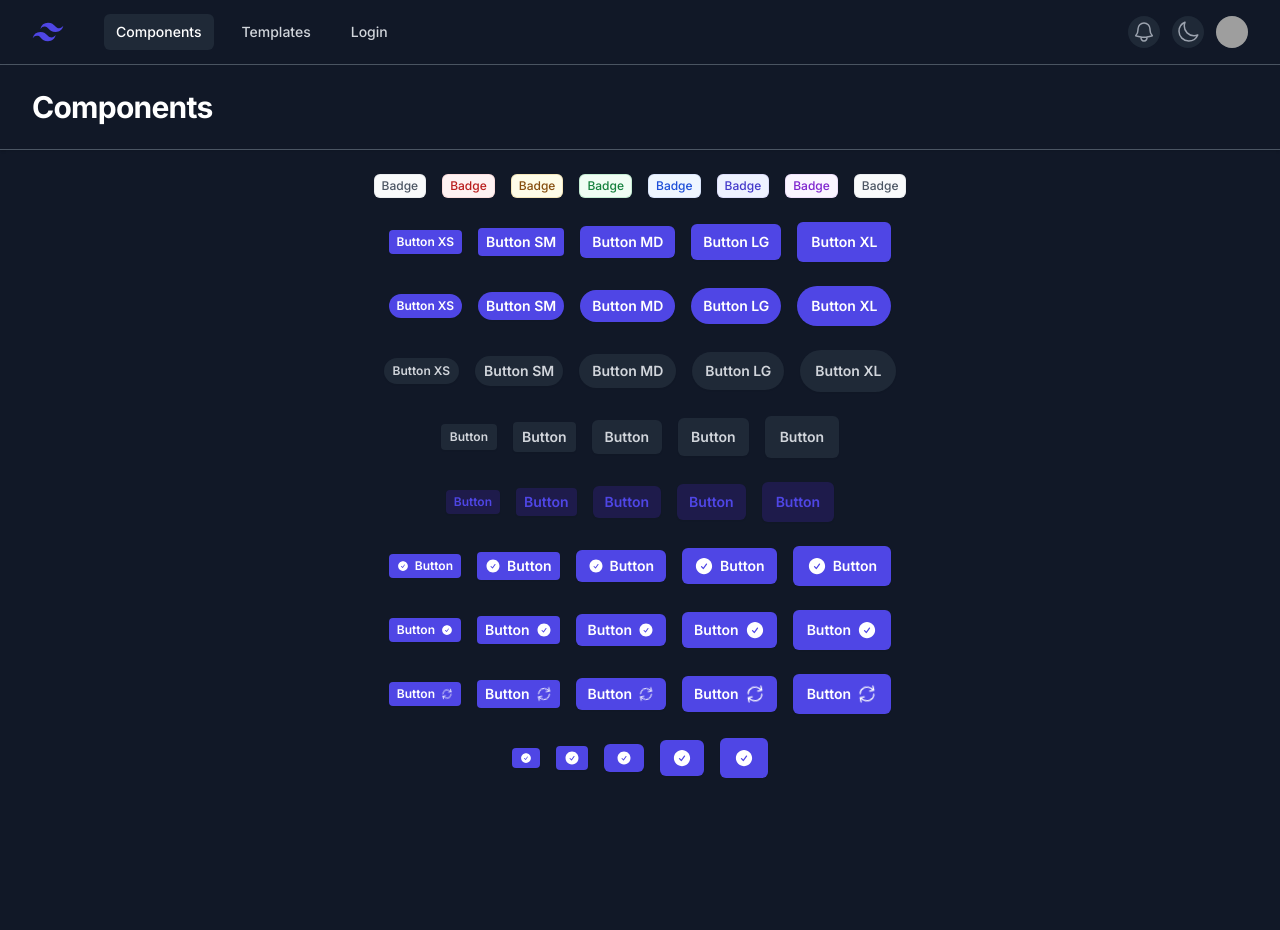
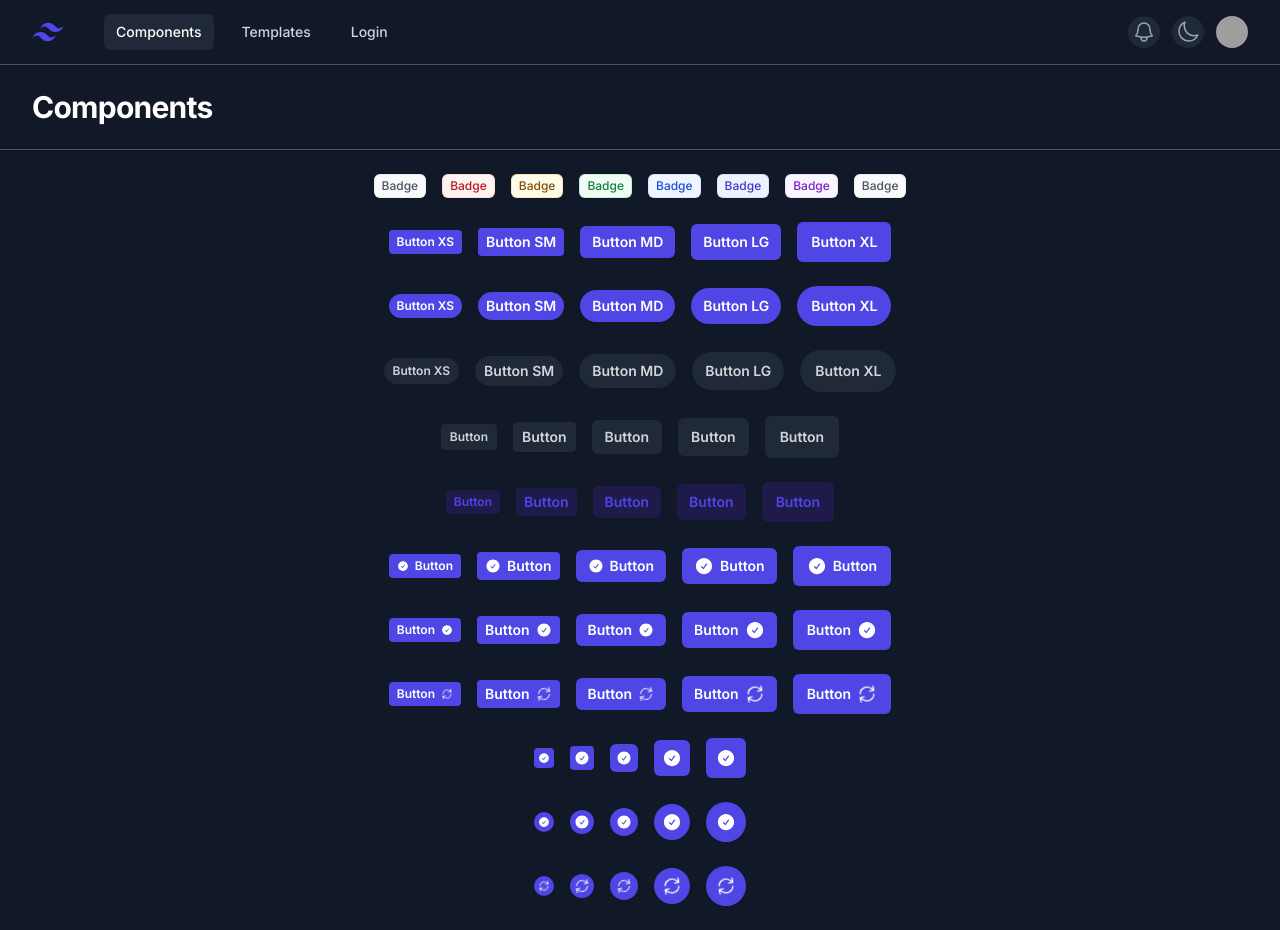
Before and after one commit to Darmanbek/tailwind-ui, a React (Vite) app: page / in a window 1280 px wide. Before the commit the page ends 802 px from the top, so only its background shows below. Built offline with nearby package versions, Linux system fonts and the light colour scheme; grey boxes are pictures that could not be loaded.

Commit message:
Update Button variants 2.1

```diff
--- a/src/pages/home/ui/buttons.tsx
+++ b/src/pages/home/ui/buttons.tsx
@@ -148,6 +148,65 @@ const Buttons: FC = () => {
 				<Button size={"lg"} leadingIcon={<CheckCircleIcon />} />
 				<Button size={"xl"} leadingIcon={<CheckCircleIcon />} />
 			</div>
+			<div className={"flex gap-4 justify-center items-center"}>
+				<Button
+					size={"xs"}
+					shape={"circle"}
+					leadingIcon={<CheckCircleIcon />}
+				/>
+				<Button
+					size={"sm"}
+					shape={"circle"}
+					leadingIcon={<CheckCircleIcon />}
+				/>
+				<Button
+					size={"md"}
+					shape={"circle"}
+					leadingIcon={<CheckCircleIcon />}
+				/>
+				<Button
+					size={"lg"}
+					shape={"circle"}
+					leadingIcon={<CheckCircleIcon />}
+				/>
+				<Button
+					size={"xl"}
+					shape={"circle"}
+					leadingIcon={<CheckCircleIcon />}
+				/>
+			</div>
+			<div className={"flex gap-4 justify-center items-center"}>
+				<Button
+					size={"xs"}
+					shape={"circle"}
+					loading={true}
+					leadingIcon={<CheckCircleIcon />}
+				/>
+				<Button
+					size={"sm"}
+					shape={"circle"}
+					loading={true}
+					leadingIcon={<CheckCircleIcon />}
+				/>
+				<Button
+					size={"md"}
+					shape={"circle"}
+					loading={true}
+					leadingIcon={<CheckCircleIcon />}
+				/>
+				<Button
+					size={"lg"}
+					shape={"circle"}
+					loading={true}
+					leadingIcon={<CheckCircleIcon />}
+				/>
+				<Button
+					size={"xl"}
+					shape={"circle"}
+					loading={true}
+					leadingIcon={<CheckCircleIcon />}
+				/>
+			</div>
 		</>
 	)
 }
--- a/src/shared/ui/button.tsx
+++ b/src/shared/ui/button.tsx
@@ -21,11 +21,11 @@ const buttonVariants = cva(
 				soft: "bg-soft text-soft-foreground hover:bg-soft-hover focus-visible:outline-primary"
 			},
 			size: {
-				xs: "px-2 py-1 rounded text-xs [&_svg]:size-3",
-				sm: "px-2 py-1 rounded text-sm [&_svg]:size-4",
-				md: "px-3 py-1.5 rounded-md text-sm [&_svg]:size-4",
-				lg: "px-3 py-2 rounded-md text-sm [&_svg]:size-5",
-				xl: "px-3.5 py-2.5 rounded-md text-sm [&_svg]:size-5"
+				xs: "px-2 [&.square]:px-1 py-1 rounded text-xs [&_svg]:size-3",
+				sm: "px-2 [&.square]:px-1 py-1 rounded text-sm [&_svg]:size-4",
+				md: "px-3 [&.square]:px-1.5 py-1.5 rounded-md text-sm [&_svg]:size-4",
+				lg: "px-3 [&.square]:px-2 py-2 rounded-md text-sm [&_svg]:size-5",
+				xl: "px-3.5 [&.square]:px-2.5 py-2.5 rounded-md text-sm [&_svg]:size-5"
 			},
 			shape: {
 				default: "",
@@ -69,7 +69,10 @@ export interface ButtonProps
 	leadingIcon?: ReactNode
 	trailingIcon?: ReactNode
 	loading?: boolean
+	color?: string
 }
+
+const loadingSpin = <ArrowPathIcon className={"animate-spin"} />
 
 const Button = forwardRef<HTMLButtonElement, ButtonProps>(
 	(
@@ -95,13 +98,16 @@ const Button = forwardRef<HTMLButtonElement, ButtonProps>(
 						size,
 						shape,
 						className
-					})
+					}),
+					{
+						square: !children
+					}
 				)}
 				{...props}
 			>
-				{trailingIcon}
+				{loading && trailingIcon ? loadingSpin : trailingIcon}
 				{children}
-				{loading ? <ArrowPathIcon className={"animate-spin"} /> : leadingIcon}
+				{loading && !trailingIcon ? loadingSpin : leadingIcon}
 			</button>
 		)
 	}
```
